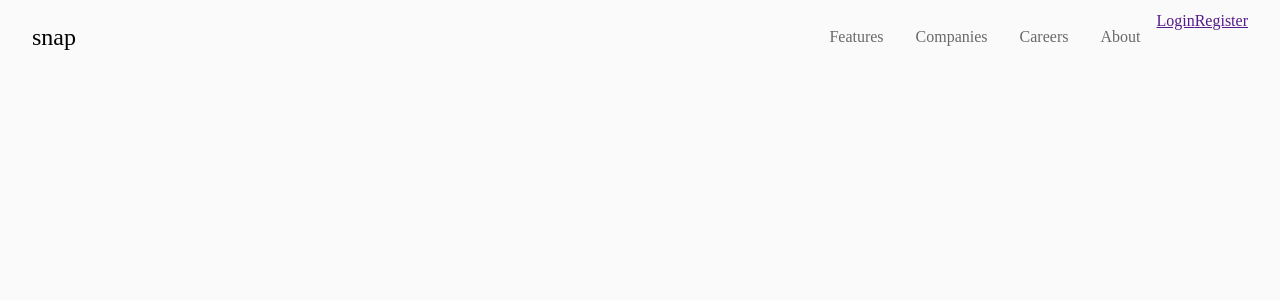
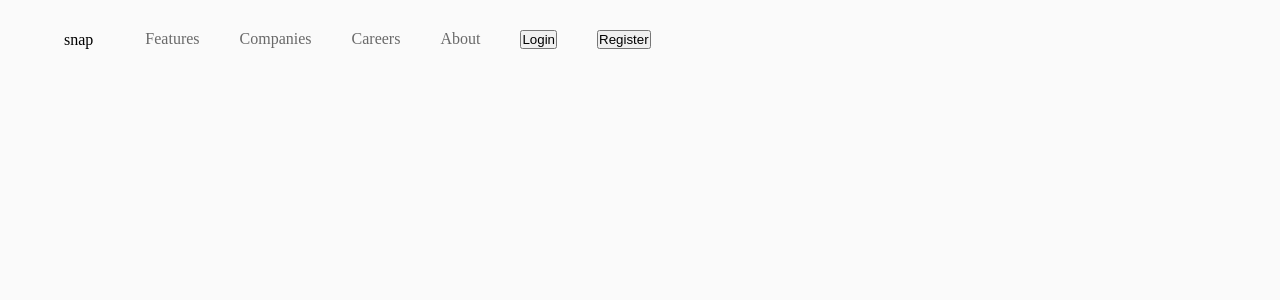
Before and after one commit to LorryAfriyie/intro-section-with-dropdown-navigation, a React (Vite) app: page / in a window 1280 px wide. Shown: the top 300 px of the page. Built offline with nearby package versions, Linux system fonts and the light colour scheme.

Commit message:
Flex property changes and navbar code changes
Changing navbar code structure and changing flex property to adjust link item positioning.

```diff
--- a/src/components/Navbar.jsx
+++ b/src/components/Navbar.jsx
@@ -1,21 +1,22 @@
 export const Navbar = () => {
   return (
+    <header>
       <nav className="navbar" id="navbar">
         <div className="navbar__brand-title">snap</div>
 
-      <button className="navbar__open">
+        {/* <button className="navbar__open">
           <img src="/images/icon-menu.svg" alt="" width={"40"} height={"24"} />
-      </button>
+        </button> */}
 
         <div className="navbar__menu">
-        <button className="navbar__close">
+          {/* <button className="navbar__close">
             <img
               src="/images/icon-close-menu.svg"
               alt=""
               width={"28"}
               height={"27"}
             />
-        </button>
+          </button> */}
 
           <ul className="navbar__links">
             <li className="navbar__item">
@@ -41,18 +42,22 @@ export const Navbar = () => {
                 About
               </a>
             </li>
+
+            <li className="navbar__item">
+              <a href="">
+                <button className="login">Login</button>
+              </a>
+            </li>
+            <li className="navbar__item">
+              <a href="">
+                <button className="register">Register</button>
+              </a>
+            </li>
           </ul>
+        </div>
 
-        <div className="navbar__auth">
-            <a href="" className="login">
-              Login
-            </a>
-
-            <a href="" className="register">
-              Register
-            </a>
-          </div>
-      </div>
+        <div className="navbar__auth"></div>
       </nav>
+    </header>
   );
 };
--- a/src/scss/main.scss
+++ b/src/scss/main.scss
@@ -2,10 +2,10 @@
 
 * {
   box-sizing: border-box;
+  margin: 0;
+  padding: 0;
 }
 
 body {
   background-color: hsl(0, 0%, 98%);
-  margin: 0;
-  padding: 0;
 }
--- a/src/scss/navbar.scss
+++ b/src/scss/navbar.scss
@@ -1,90 +1,57 @@
 .navbar {
   display: flex;
-  justify-content: space-between;
+  justify-content: flex-start;
   align-items: center;
-  padding: 0.75rem 2rem 0 2rem;
+  padding: 30px 5%;
 
   &__brand-title {
-    font-size: 1.5rem;
-    margin: 0 3rem 0 0;
+    cursor: pointer;
+    margin-right: 2rem;
   }
 
-  &__menu {
-    display: flex;
-
-    @media (width < 40em) {
-      position: fixed;
-      inset: 0;
-      padding: 1.5rem;
-      background-color: hsl(0, 0%, 98%);
-      translate: 100vw 0;
-      transition: translate 0.5s ease-in-out;
-    }
-  }
-
-  button {
-    background: none;
-    border: none;
-    padding: 0;
-
-    @media (width >= 40em) {
-      display: none;
-    }
-  }
-
-  &__close {
-    display: block;
-    margin-inline-start: auto;
-
-    img {
-      width: 2.5rem;
-    }
-  }
-
-  //   Unordered list
   &__links {
-    margin: 0;
-    padding: 0;
-    display: flex;
-
-    @media (width < 40em) {
-      flex-direction: column;
-      align-items: center;
-    }
-  }
-
-  //   List Items
-  &__item {
     list-style: none;
   }
 
-  //   Anchor tags
+  &__item {
+    display: inline-block;
+    padding: 0px 20px;
+  }
+
   &__link {
+    color: hsl(0, 0%, 41%);
+    transition: all 0.3s ease 0s;
     text-decoration: none;
-    color: hsl(0, 0%, 41%);
-    padding: 1rem;
-    display: block;
   }
 
   &__link:hover {
     color: hsl(0, 0%, 8%);
   }
 
-  &__auth {
-    /* a {
-      text-decoration: none;
+  /* &__auth {
+    margin-left: auto;
+    display: grid;
+    grid-template-columns: repeat(2, 1fr);
+    align-items: center;
+    text-align: center;
+    gap: 1px;
+
+    button {
+      border: none;
+      background: none;
+      cursor: pointer;
       color: hsl(0, 0%, 41%);
-      padding: 0.5rem 1.25rem 0.5rem 1.25rem;
+      transition: all 0.3s ease 0s;
     }
 
-    a:hover {
+    button:hover {
       color: hsl(0, 0%, 8%);
     }
 
-    a[class="register"] {
-      border: 1px solid hsl(0, 0%, 8%);
-      border-radius: 10px;
-      margin: 0 0 0 1.5rem;
-    } */
-  }
+    a:nth-child(2) {
+      border: 1px solid black;
+      padding: 9px 25px;
+      border-radius: 50px;
+    }
+  } */
 }
```
Lines whose indentation alone changed are shown as unchanged.
